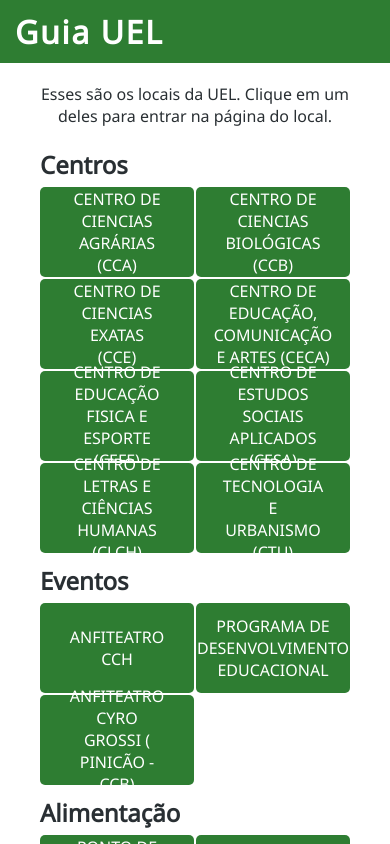
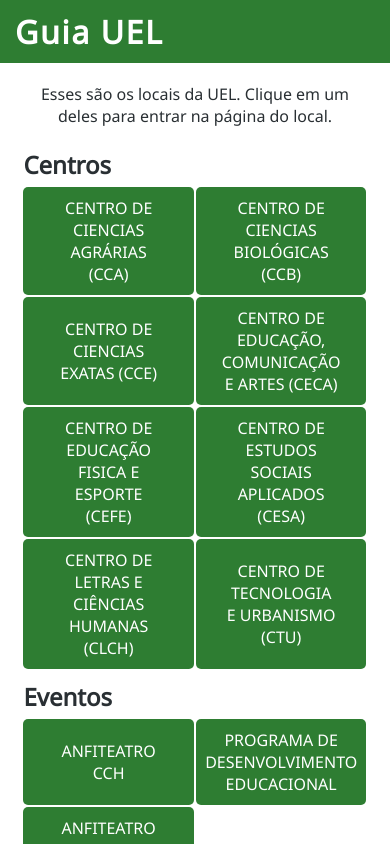
Before and after one commit to carneloot/uel-mobile-next, a Next.js app: page / in a window 390 px wide. Shown: the top 844 px of the page. Built offline with nearby package versions, Linux system fonts and the light colour scheme.

Commit message:
style: fixing style problems

```diff
--- a/src/styles/Home.module.scss
+++ b/src/styles/Home.module.scss
@@ -19,7 +19,7 @@
             display: flex;
             flex-direction: row;
             flex-wrap: wrap;
-            align-items: flex-start;
+            align-items: stretch;
             margin: 5px 0;
 
             h2 {
@@ -43,11 +43,9 @@
                 border-radius: 5px;
                 color: #ffffff;
                 text-decoration: none;
-                min-height: 50px;
                 text-align: center;
                 cursor: pointer;
                 width: 100%;
-                height: 90px;
 
                 transition: 100ms all ease-in-out;
 
@@ -96,6 +94,6 @@
     }
 
     @media (max-width: 399px) {
-        max-width: 310px;
+        max-width: 88%;
     }
 }
```
